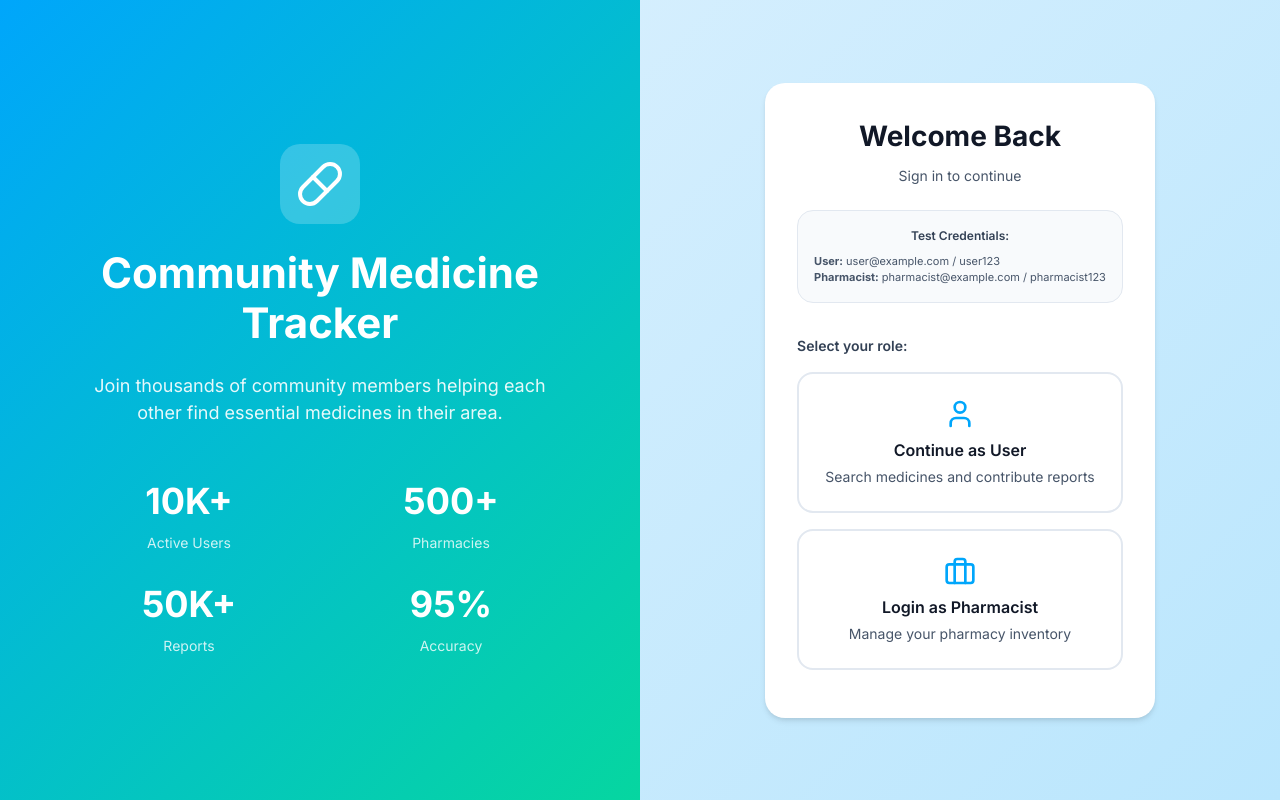
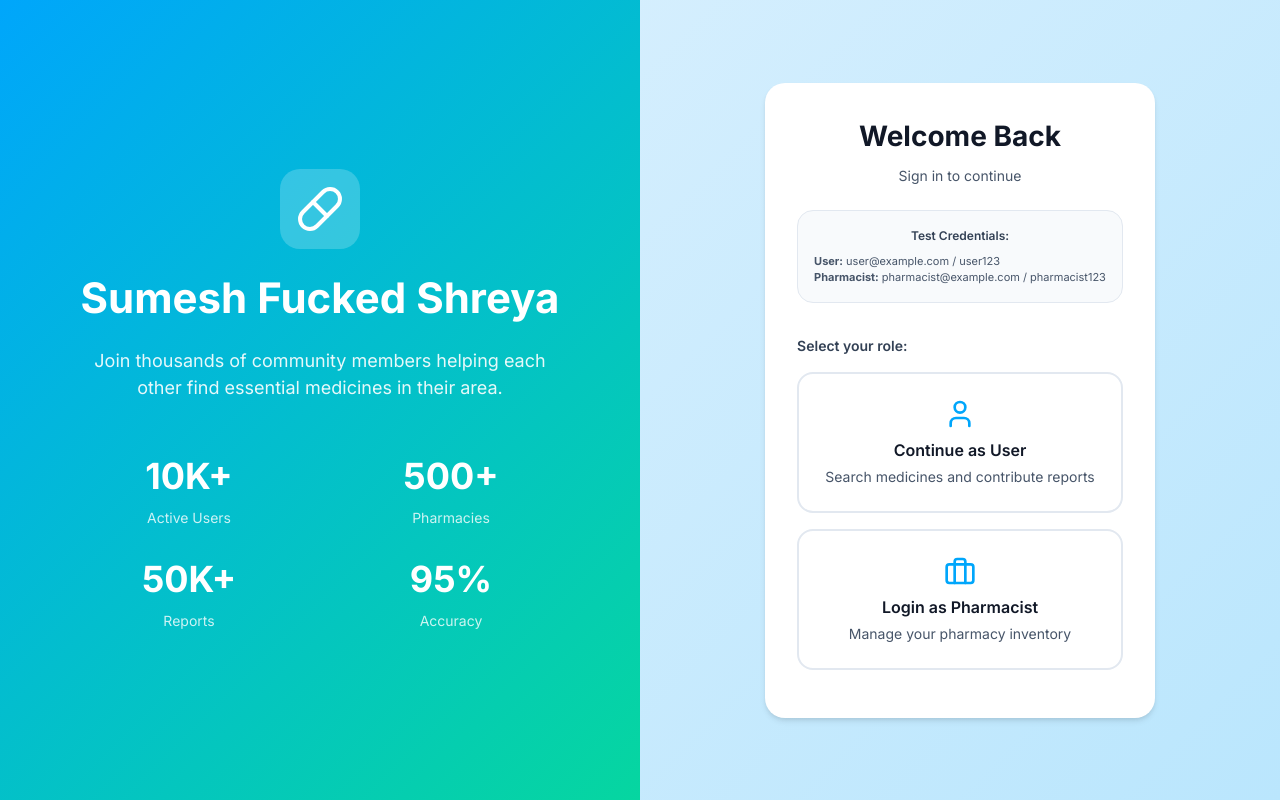
Before and after one commit to shreyu3305/CommunityMedicineTracker, a React (Vite) app: page / in a window 1280 px wide. Built offline with nearby package versions, Linux system fonts and the light colour scheme.

Commit message:
changers

```diff
--- a/src/pages/HomePage.tsx
+++ b/src/pages/HomePage.tsx
@@ -133,13 +133,12 @@ export const HomePage: React.FC<HomePageProps> = ({ onSearch }) => {
           </div>
         </div>
 
-        <h1 style={titleStyles}>Sumesh Fucked Shreya</h1>
+        <h1 style={titleStyles}>Find Medicines Around You – Instantly</h1>
         <p style={subtitleStyles}>
           Connect with local pharmacies and community members to find the medicines you need, when you need them.
         </p>
 
-        <div style={searchCardStyles}>
-          <Card padding="lg" className="search-card">
+        <Card padding="lg" className="search-card" style={searchCardStyles}>
           <div style={searchGridStyles}>
             <Input
               placeholder="Search for a medicine..."
@@ -165,8 +164,7 @@ export const HomePage: React.FC<HomePageProps> = ({ onSearch }) => {
           >
             Search Now
           </Button>
-          </Card>
-        </div>
+        </Card>
 
         <div style={{ display: 'flex', gap: spacing.md, justifyContent: 'center', flexWrap: 'wrap' }}>
           <Button variant="outline" size="md" onClick={() => onSearch('', '')}>
--- a/src/pages/LoginPage.tsx
+++ b/src/pages/LoginPage.tsx
@@ -119,7 +119,7 @@ export const LoginPage: React.FC<LoginPageProps> = ({ onLogin }) => {
             <Pill size={48} color="white" />
           </div>
           <h1 style={{ fontSize: '42px', fontWeight: 700, marginBottom: spacing.lg, lineHeight: '120%' }}>
-            Community Medicine Tracker
+           Sumesh Fucked Shreya
           </h1>
           <p style={{ fontSize: '18px', opacity: 0.9, lineHeight: '150%', marginBottom: spacing.xl }}>
             Join thousands of community members helping each other find essential medicines in their area.
```
